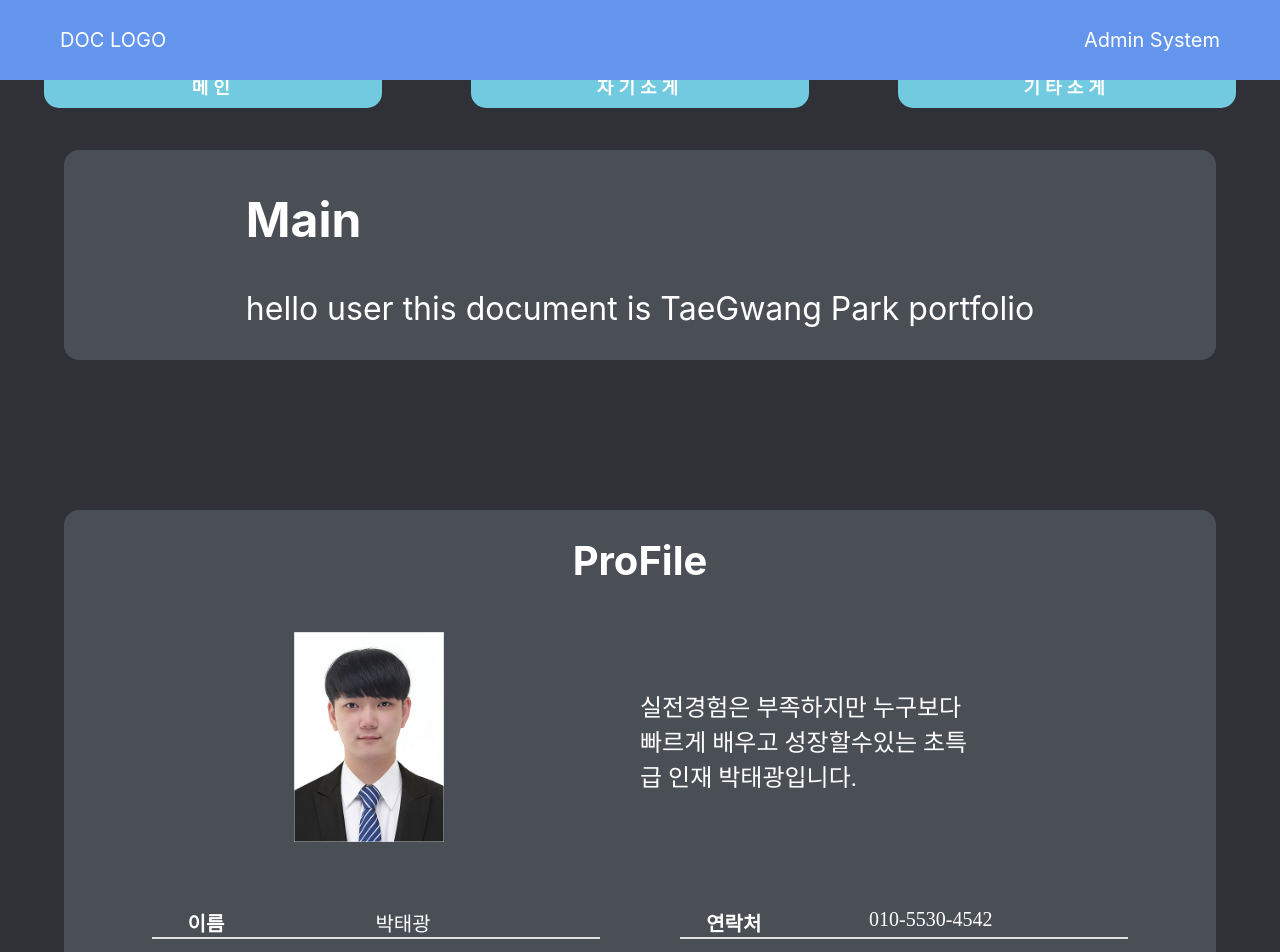
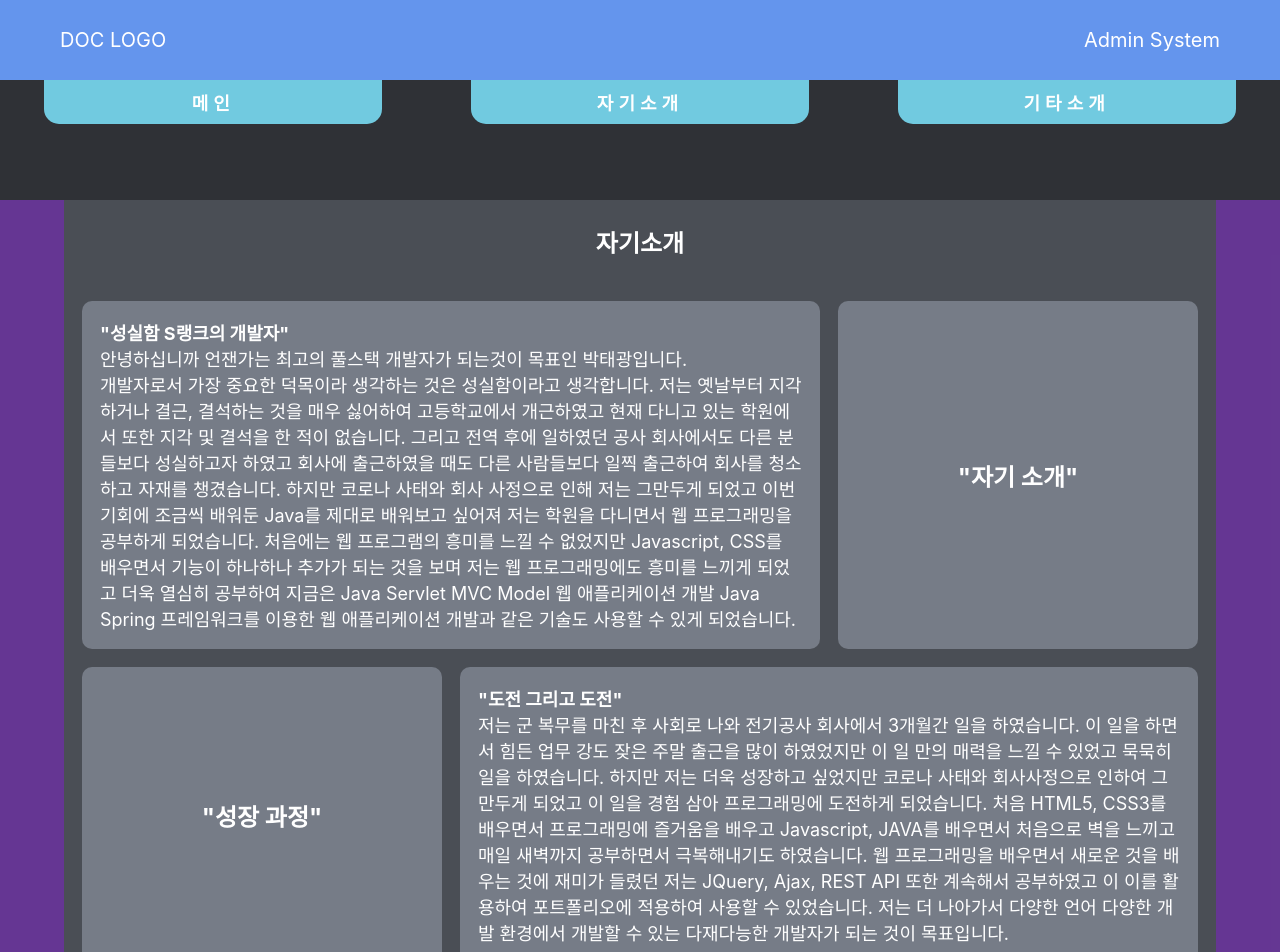
Before and after one commit to ptk5758/ReactBlog, a React (Create React App) app in the folder client/: page / in a window 1280 px wide. Shown: the top 952 px of the page. Built offline with nearby package versions, Linux system fonts and the light colour scheme; a web font is replaced by a local one.

Commit message:
about me add

```diff
--- a/client/src/App.js
+++ b/client/src/App.js
@@ -1,6 +1,7 @@
 import React, { Component } from 'react';
 import Header from './include/header';
 import Sections from './components/content/Sections';
+import Aboutme from './components/content/Aboutme';
 
 class App extends React.Component{
 
@@ -8,7 +9,7 @@ class App extends React.Component{
     super(props);
     this.state = {
       code: "main",
-      result: <Sections/>
+      result: <Aboutme/>
     }
   }
 
@@ -17,7 +18,7 @@ class App extends React.Component{
     if(value === "main") {
       showComponents = <Sections/>
     } else if (value === "aboutme") {
-      showComponents = "aboutme";
+      showComponents = <Aboutme/>;
     } else {
       showComponents = "other";
     }
--- /dev/null
+++ b/client/src/components/content/Aboutme.js
@@ -0,0 +1,48 @@
+import React from 'react'
+
+class Aboutme extends React.Component{
+    render(){
+        return(
+            <div className="Aboutme">
+                <div className="AboutmeBoard">
+                    <div className="AboutmeBoard_Title">자기소개</div>
+                    <div className="AboutmeBoard_Content">
+                        <div className="AboutmeBoard_Item">
+                            <div className="Aboutme_Text">
+                                <b>{`"성실함 S랭크의 개발자"`}</b>
+                                <br/>
+                                {`안녕하십니까 언잰가는 최고의 풀스택 개발자가 되는것이 목표인 박태광입니다.
+                                개발자로서 가장 중요한 덕목이라 생각하는 것은 성실함이라고 생각합니다. 저는 옛날부터 지각하거나 결근, 결석하는 것을 매우 싫어하여 고등학교에서 개근하였고 현재 다니고 있는 학원에서 또한 지각 및 결석을 한 적이 없습니다. 그리고 전역 후에 일하였던 공사 회사에서도 다른 분들보다 성실하고자 하였고 회사에 출근하였을 때도 다른 사람들보다 일찍 출근하여 회사를 청소하고 자재를 챙겼습니다. 하지만 코로나 사태와 회사 사정으로 인해 저는 그만두게 되었고 이번 기회에 조금씩 배워둔 Java를 제대로 배워보고 싶어져 저는 학원을 다니면서 웹 프로그래밍을 공부하게 되었습니다. 처음에는 웹 프로그램의 흥미를 느낄 수 없었지만 Javascript, CSS를 배우면서 기능이 하나하나 추가가 되는 것을 보며 저는 웹 프로그래밍에도 흥미를 느끼게 되었고 더욱 열심히 공부하여 지금은 Java Servlet MVC Model 웹 애플리케이션 개발 Java Spring 프레임워크를 이용한 웹 애플리케이션 개발과 같은 기술도 사용할 수 있게 되었습니다.
+                                `}
+                            </div>
+                        </div>
+                        <div className="AboutmeBoard_Item">
+                            <div className="Aboutme_Title">
+                                <span>{`"자기 소개"`}</span>
+                            </div>
+                        </div>
+                        <div className="AboutmeBoard_Item">
+                            <div className="Aboutme_Title">
+                                <span>{`"성장 과정"`}</span>
+                            </div>
+                        </div>
+                        <div className="AboutmeBoard_Item">
+                            <div className="Aboutme_Text">
+                                <b>{`"도전 그리고 도전"`}</b>
+                                <br/>
+                                {`저는 군 복무를 마친 후 사회로 나와 전기공사 회사에서 3개월간 일을 하였습니다. 이 일을 하면서 힘든 업무 강도 잦은 주말 출근을 많이 하였었지만 이 일 만의 매력을 느낄 수 있었고 묵묵히 일을 하였습니다. 하지만 저는 더욱 성장하고 싶었지만 코로나 사태와 회사사정으로 인하여 그만두게 되었고 이 일을 경험 삼아 프로그래밍에 도전하게 되었습니다. 처음 HTML5, CSS3를 배우면서 프로그래밍에 즐거움을 배우고 Javascript, JAVA를 배우면서 처음으로 벽을 느끼고 매일 새벽까지 공부하면서 극복해내기도 하였습니다. 웹 프로그래밍을 배우면서 새로운 것을 배우는 것에 재미가 들렸던 저는 JQuery, Ajax, REST API 또한 계속해서 공부하였고 이 이를 활용하여 포트폴리오에 적용하여 사용할 수 있었습니다. 저는 더 나아가서 다양한 언어 다양한 개발 환경에서 개발할 수 있는 다재다능한 개발자가 되는 것이 목표입니다.
+                                `}
+                            </div>
+                        </div>
+                        <div className="AboutmeBoard_Item">5</div>
+                        <div className="AboutmeBoard_Item">6</div>
+                        <div className="AboutmeBoard_Item">7</div>
+                        <div className="AboutmeBoard_Item">8</div>
+                    </div>
+                </div>
+            </div>
+        );
+    }
+}
+
+export default Aboutme
--- /dev/null
+++ b/client/src/css/Aboutme.css
@@ -0,0 +1,53 @@
+.Aboutme{
+    width: 100%;
+    margin-top: 200px;
+    background-color: rgba(115, 56, 170, 0.8);
+}
+.AboutmeBoard{
+    width: 90%;
+    margin: 0 auto;
+    background-color: #4a4e55;
+}
+.AboutmeBoard_Title{
+    text-align: center;
+    font-size: 24px;
+    padding: 1em;
+    font-weight: bold;
+}
+.AboutmeBoard_Content{
+    display: grid;
+    padding: 1em;
+    grid-template-columns: 1fr 1fr 1fr;
+    grid-auto-rows: minmax(250px, auto);
+    grid-gap: 1em;
+    font-size: 18px;
+
+}
+.AboutmeBoard_Item{
+    background-color: #767c87;
+    border-radius: 10px;
+}
+.AboutmeBoard_Item:nth-child(1){
+    grid-column: 1/3;
+}
+.AboutmeBoard_Item:nth-child(4){
+    grid-column: 2/4;
+}
+.AboutmeBoard_Item:nth-child(6){
+    grid-column: 2/4;
+}
+.AboutmeBoard_Item:nth-child(7){
+    grid-column: 1/3;
+}
+.Aboutme_Text{
+    padding: 1em;
+    white-space: pre-line;
+}
+.Aboutme_Title{
+    display: flex;
+    align-items: center;
+    justify-content: center;
+    height: 100%;
+    font-size: 24px;
+    font-weight: bold;
+}
--- a/client/src/include/header.js
+++ b/client/src/include/header.js
@@ -9,10 +9,10 @@ class Header extends React.Component{
                         <div>DOC LOGO</div>
                         <div>Admin System</div>
                     </div>
+                    <Nav
+                        onChangePage={this.props.onChangePage}
+                    />
                 </header>
-                <Nav
-                    onChangePage={this.props.onChangePage}
-                />
             </div>
         );
     }
@@ -29,11 +29,11 @@ class Nav extends React.Component{
                 <a onClick={function(e){
                     e.preventDefault();
                     this.props.onChangePage("aboutme");
-                }.bind(this)}>자기소게</a>
+                }.bind(this)}>자기소개</a>
                 <a onClick={function(e){
                     e.preventDefault();
                     this.props.onChangePage("other");
-                }.bind(this)}>기타소게</a>
+                }.bind(this)}>기타소개</a>
             </nav>
         );
     }
--- a/client/src/index.css
+++ b/client/src/index.css
@@ -63,8 +63,8 @@ header{
   margin-top: 80px;
 }
 nav{
-  position: fixed;
-  top: 8%;
+  position: absolute;
+  top: 100%;
   display: flex;
   justify-content: space-around;
   width: 100%;
--- a/client/src/index.js
+++ b/client/src/index.js
@@ -4,6 +4,7 @@ import './index.css';
 import App from './App';
 import reportWebVitals from './reportWebVitals';
 import './css/Section.css';
+import './css/Aboutme.css';
 
 ReactDOM.render(
   <React.StrictMode>
```
